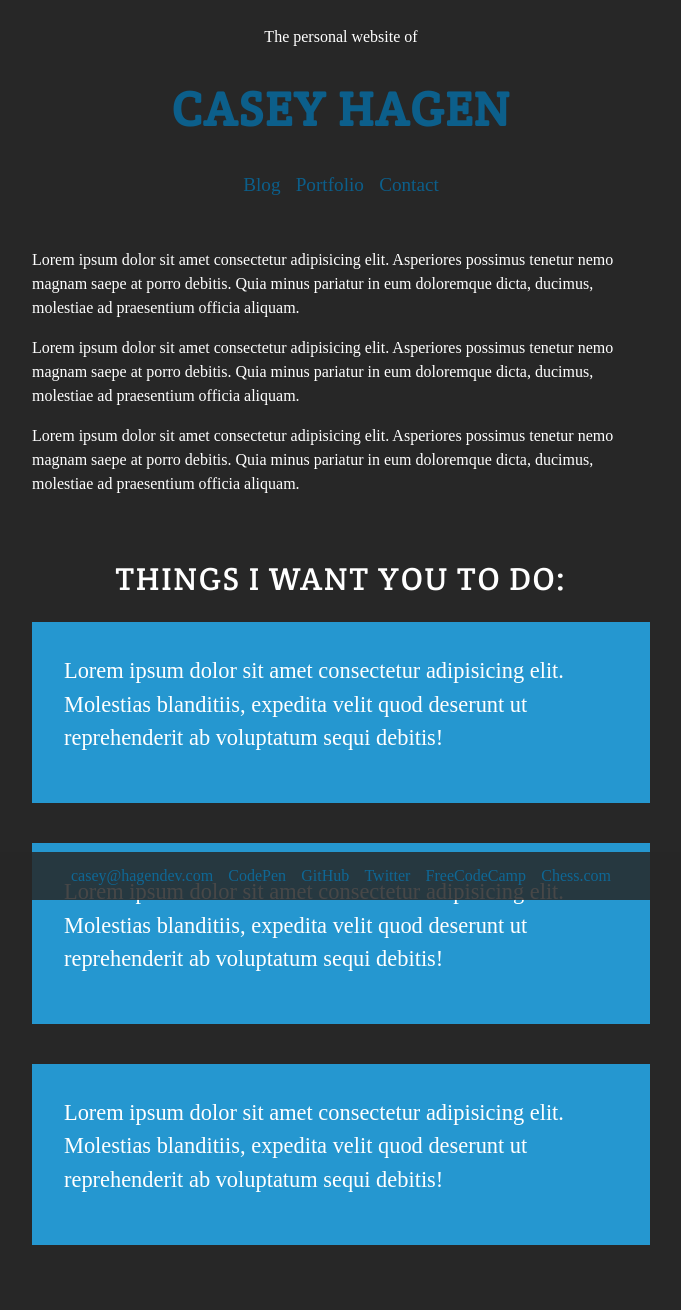
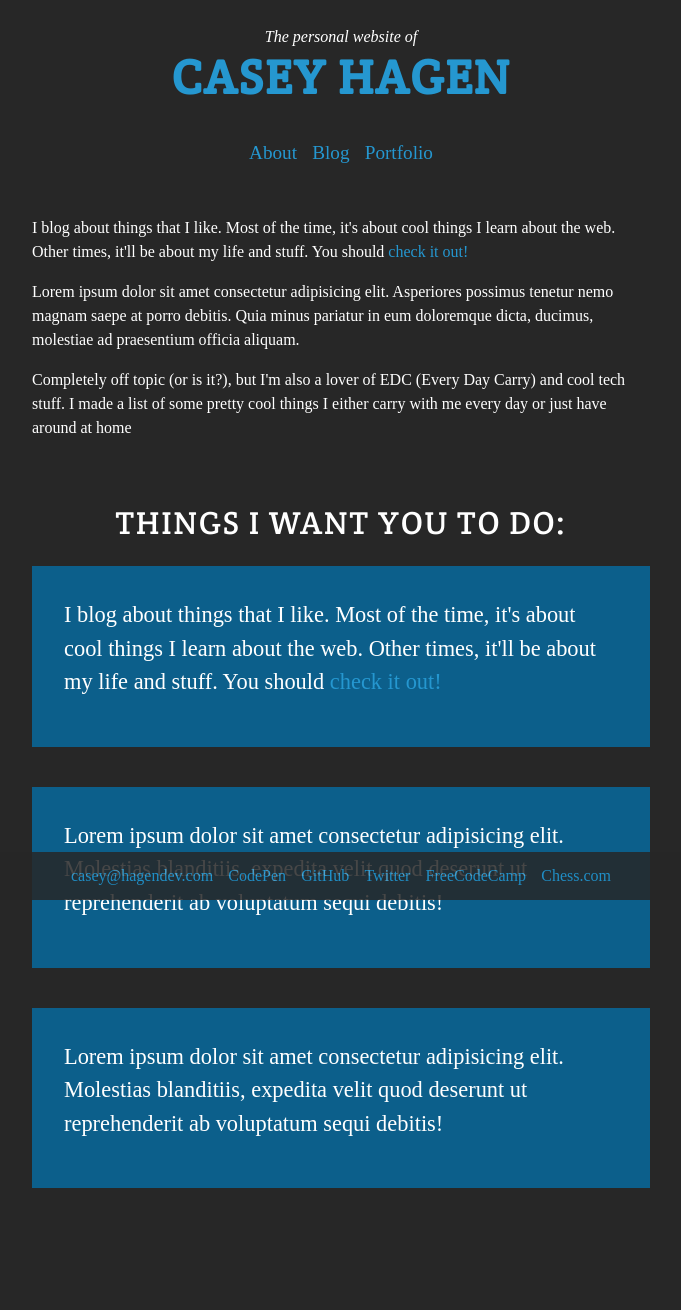
Before and after one commit to aechagen/hagendev2, a Jekyll site: the page built from index.html, in a window 1280 px wide. Shown: the whole page, without its empty margins (299-980 px from the left). Built offline with Jekyll 4.4.1, drawn with Linux system fonts in a browser that asks for light colours; nearby versions of some CDN libraries; some web fonts are replaced; Markdown is read by kramdown in place of the engine named in the settings; after the commit the page ends 1285 px from its top, so only the background shows below that.

Commit message:
Changed colors, fought with myself deciding pages.
- Decided no timeline or contact, because I don't necessarily want people contacting me

```diff
--- a/_includes/footer.html
+++ b/_includes/footer.html
@@ -1,3 +1,4 @@
+<div class="spacer"></div>
 <footer>
   <nav>
     <a href="mailto:casey@hagendev.com">casey@hagendev.com</a>
--- a/_includes/header.html
+++ b/_includes/header.html
@@ -6,8 +6,8 @@
     </h1>
 
     <nav>
+      <a href="/">About</a>
       <a href="/blog.html">Blog</a>
       <a href="/portfolio.html">Portfolio</a>
-      <a href="#">Contact</a>
     </nav>
   </header>
--- a/assets/css/main.css
+++ b/assets/css/main.css
@@ -311,26 +311,33 @@ h1, h2 {
   text-transform: uppercase;
   letter-spacing: 0.10rem; }
 
+a {
+  color: #2597D0; }
+
 header {
   color: white;
   text-align: center; }
+  header span {
+    font-style: italic;
+    font-weight: 400; }
   header nav a {
-    color: #0C5F8B;
+    color: #2597D0;
     padding: 0.35rem;
     font-size: 1.2rem; }
   header .homepage-title {
-    font-size: 3rem; }
+    font-size: 3rem;
+    margin-top: 0; }
     header .homepage-title a {
       font-weight: 700;
       font-size: 3rem;
-      color: #0C5F8B; }
+      color: #2597D0; }
 
 .cta h2 {
   text-align: center; }
 
 .cta .cta-block {
   text-align: left;
-  background: #2597D0;
+  background: #0C5F8B;
   color: white;
   margin: 1.5rem 0 2.5rem 0;
   padding: 2rem;
@@ -347,8 +354,13 @@ footer {
   padding: 0.75rem; }
   footer nav a {
     padding: 0.35rem;
-    color: #0C5F8B; }
+    color: #2597D0; }
 
 .spacer {
   height: 2rem;
   width: 100%; }
+
+article a {
+  color: #2597D0;
+  text-transform: uppercase;
+  font-weight: 600; }
--- a/index.html
+++ b/index.html
@@ -7,13 +7,15 @@ title: HagenDev
   <main>
     <div class="about py-5">
       <p>
-        Lorem ipsum dolor sit amet consectetur adipisicing elit. Asperiores possimus tenetur nemo magnam saepe at porro debitis. Quia minus pariatur in eum doloremque dicta, ducimus, molestiae ad praesentium officia aliquam.
+        I blog about things that I like. Most of the time, it's about cool things I learn about the web.
+        Other times, it'll be about my life and stuff. You should <a href="/blog">check it out!</a>
       </p>
       <p>
         Lorem ipsum dolor sit amet consectetur adipisicing elit. Asperiores possimus tenetur nemo magnam saepe at porro debitis. Quia minus pariatur in eum doloremque dicta, ducimus, molestiae ad praesentium officia aliquam.
       </p>
       <p>
-        Lorem ipsum dolor sit amet consectetur adipisicing elit. Asperiores possimus tenetur nemo magnam saepe at porro debitis. Quia minus pariatur in eum doloremque dicta, ducimus, molestiae ad praesentium officia aliquam.
+        Completely off topic (or is it?), but I'm also a lover of EDC (Every Day Carry) and cool tech stuff. I made a list of some pretty cool things I either carry with me every day or just have
+        around at home
       </p>
     </div> <!-- .about -->
 
@@ -21,7 +23,8 @@ title: HagenDev
       <h2>Things I want you to do:</h2>
       <div class="cta-block">
         <p>
-          Lorem ipsum dolor sit amet consectetur adipisicing elit. Molestias blanditiis, expedita velit quod deserunt ut reprehenderit ab voluptatum sequi debitis!
+          I blog about things that I like. Most of the time, it's about cool things I learn about the web.
+          Other times, it'll be about my life and stuff. You should <a href="/blog">check it out!</a>
         </p>
       </div> <!-- .cta-block -->
       <div class="cta-block">
--- a/portfolio.html
+++ b/portfolio.html
@@ -6,7 +6,9 @@ layout: default
 <div class="container-portfolio">
 
   <div class="spacer"></div>
-    <h2 class="text-center">My Portfolio</h2>
+  <h4>Here are some cool things I've done with code:</h4>
+  <p>(and some pretty sweet case studies to go along with them!)</p>
+
     <div class="container">
       <div class="row">
         <div class="col-sm-6">
```
Also changed, not shown: assets/css/main.scss (+20 -4 lines).
